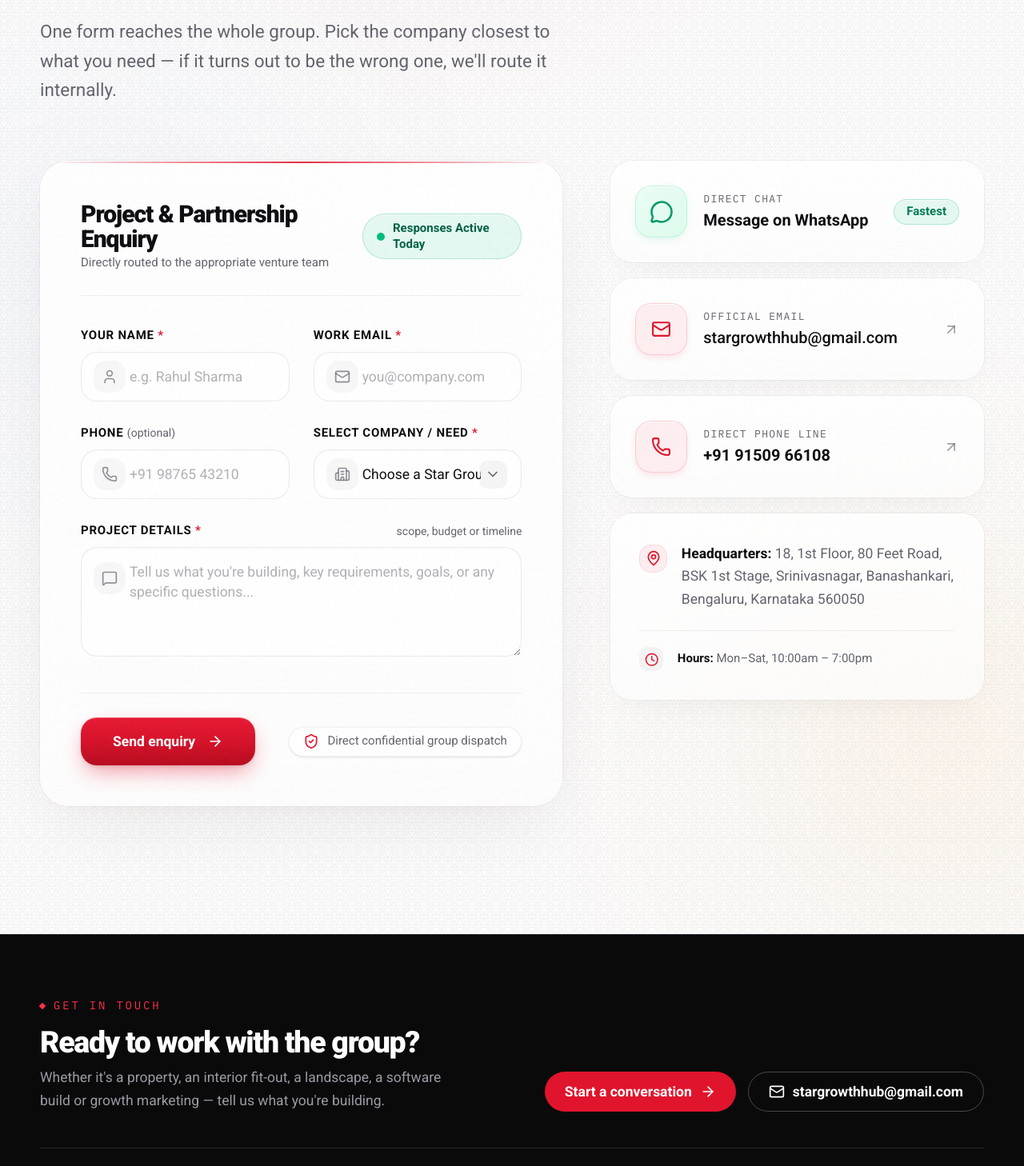
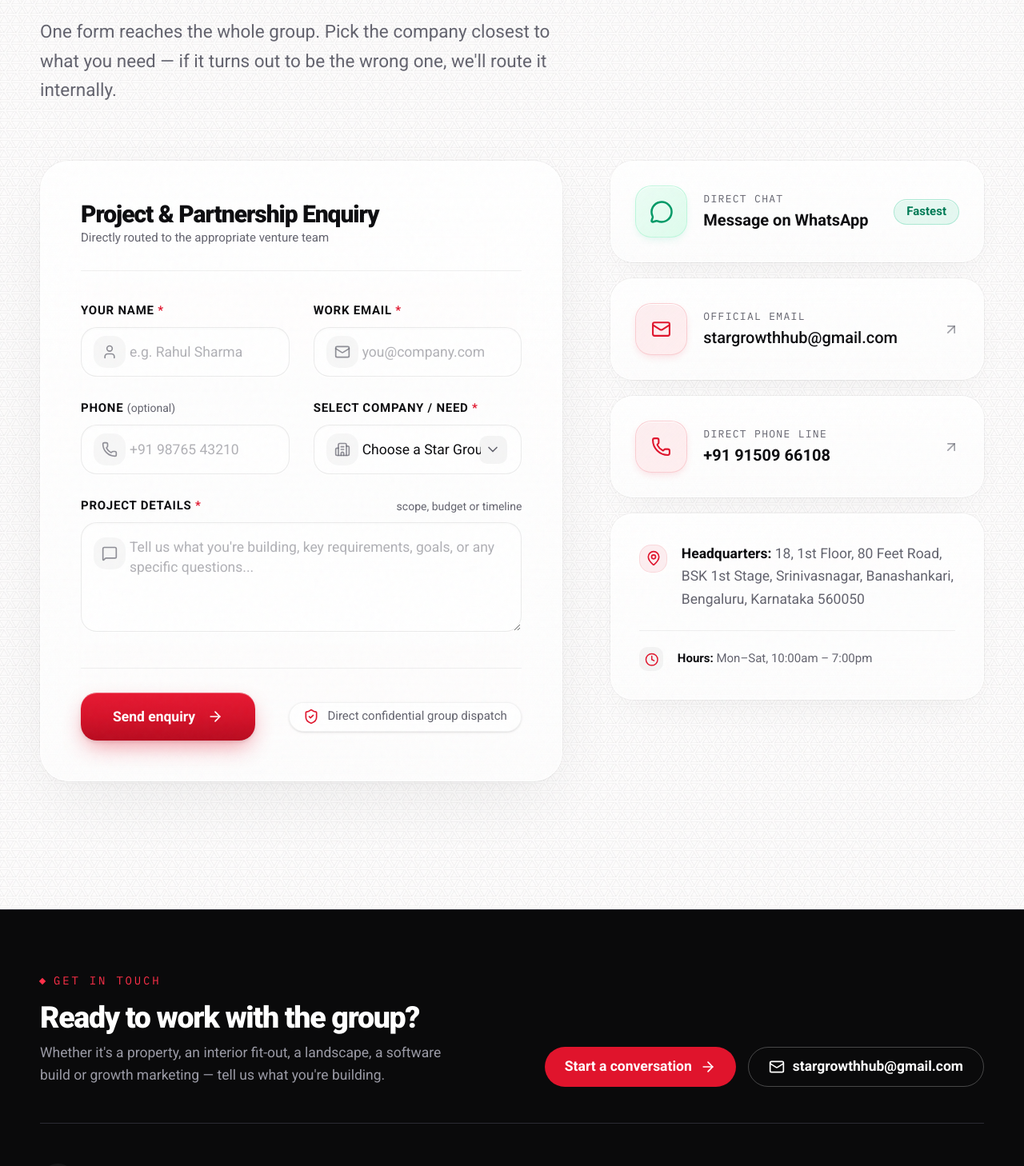
Before and after one commit to dhanushkumar-merndev/stargroups, a Next.js app: page /enquiry in a window 1280 px wide. Shown: the part 460-1918 px from the top of the page at 80% size. Built offline with nearby package versions, Linux system fonts and the light colour scheme.

Commit message:
refactor: optimize responsive footer layout, add mobile drawer state management, and simplify design aesthetics by removing decorative ambient glows

```diff
--- a/src/app/contact/page.tsx
+++ b/src/app/contact/page.tsx
@@ -25,22 +25,10 @@ export default function ContactPage() {
   return (
     <>
       <section className="sg-grain relative overflow-hidden bg-sg-paper pb-20 pt-36 lg:pb-28 lg:pt-44">
-        {/* Background Decorative Gridlines & Ambient Glows */}
+        {/* Background Decorative Gridlines */}
         <div
           aria-hidden="true"
           className="sg-gridlines pointer-events-none absolute inset-0"
-        />
-        <div
-          aria-hidden="true"
-          className="pointer-events-none absolute -top-24 right-1/4 h-96 w-96 rounded-full bg-rose-500/10 blur-[130px]"
-        />
-        <div
-          aria-hidden="true"
-          className="pointer-events-none absolute bottom-10 -left-20 h-[400px] w-[400px] rounded-full bg-amber-500/10 blur-[140px]"
-        />
-        <div
-          aria-hidden="true"
-          className="pointer-events-none absolute top-1/2 left-1/3 -translate-y-1/2 h-[450px] w-[450px] rounded-full bg-blue-500/5 blur-[150px]"
         />
 
         <div className="relative mx-auto max-w-[1400px] px-4 sm:px-6 lg:px-10">
--- a/src/app/enquiry/enquiry-form.tsx
+++ b/src/app/enquiry/enquiry-form.tsx
@@ -91,7 +91,6 @@ export function EnquiryForm() {
   if (state.status === "success") {
     return (
       <div className="relative overflow-hidden rounded-[28px] sm:rounded-[36px] border border-white/80 bg-gradient-to-b from-white/95 via-white/85 to-white/70 p-8 sm:p-14 text-center shadow-[0_30px_90px_-20px_rgba(0,0,0,0.08),0_12px_36px_-12px_rgba(0,0,0,0.03),inset_0_1px_1px_rgba(255,255,255,1)] ring-1 ring-black/[0.04] backdrop-blur-2xl">
-        <div className="absolute inset-x-0 top-0 h-[2px] bg-gradient-to-r from-emerald-400 via-emerald-500 to-teal-400" />
         <span className="mx-auto mb-6 flex h-16 w-16 items-center justify-center rounded-2xl bg-gradient-to-br from-emerald-50 to-emerald-100/70 text-emerald-600 border border-emerald-200/60 shadow-[0_8px_20px_-6px_rgba(16,185,129,0.3),inset_0_1px_0_rgba(255,255,255,1)]">
           <Check className="h-8 w-8" strokeWidth={2.5} />
         </span>
@@ -112,31 +111,16 @@ export function EnquiryForm() {
   return (
     <form
       action={formAction}
-      className="relative overflow-hidden rounded-[28px] sm:rounded-[36px] border border-white/80 bg-gradient-to-b from-white/90 via-white/80 to-white/65 p-5 sm:p-8 md:p-10 shadow-[0_30px_90px_-20px_rgba(0,0,0,0.08),0_10px_30px_-10px_rgba(224,20,44,0.04),inset_0_1px_1px_rgba(255,255,255,1),inset_0_-1px_1px_rgba(0,0,0,0.02)] ring-1 ring-black/[0.04] backdrop-blur-2xl"
+      className="relative overflow-hidden rounded-[28px] sm:rounded-[36px] border border-white/80 bg-gradient-to-b from-white/90 via-white/80 to-white/65 p-5 sm:p-8 md:p-10 shadow-[0_30px_90px_-20px_rgba(0,0,0,0.07),0_10px_30px_-10px_rgba(0,0,0,0.03),inset_0_1px_1px_rgba(255,255,255,1)] ring-1 ring-black/[0.04] backdrop-blur-2xl"
     >
-      {/* Specular Top Edge Gloss Line */}
-      <div className="pointer-events-none absolute inset-x-0 top-0 h-[2px] bg-gradient-to-r from-transparent via-sg-red to-transparent opacity-90" />
-      <div className="pointer-events-none absolute inset-x-8 top-[2px] h-[1px] bg-gradient-to-r from-transparent via-white to-transparent" />
-
       {/* Header bar */}
-      <div className="mb-6 sm:mb-8 flex flex-col sm:flex-row sm:items-center justify-between gap-3 border-b border-black/[0.06] pb-5 sm:pb-6">
-        <div>
+      <div className="mb-6 sm:mb-8 border-b border-black/[0.06] pb-5 sm:pb-6">
         <h3 className="font-display text-xl sm:text-2xl font-bold tracking-tight text-sg-dark-ink">
           Project &amp; Partnership Enquiry
         </h3>
         <p className="mt-1 text-xs text-sg-dark-muted">
           Directly routed to the appropriate venture team
         </p>
-        </div>
-        <div className="self-start sm:self-auto">
-          <span className="inline-flex items-center gap-2 rounded-full border border-emerald-500/25 bg-emerald-500/10 px-3.5 py-1.5 text-xs font-semibold text-emerald-800 shadow-[inset_0_1px_0_rgba(255,255,255,0.7)] backdrop-blur-md">
-            <span className="relative flex h-2 w-2">
-              <span className="animate-ping absolute inline-flex h-full w-full rounded-full bg-emerald-400 opacity-75" />
-              <span className="relative inline-flex rounded-full h-2 w-2 bg-emerald-500" />
-            </span>
-            Responses Active Today
-          </span>
-        </div>
       </div>
 
       {/* Honeypot */}
--- a/src/app/enquiry/page.tsx
+++ b/src/app/enquiry/page.tsx
@@ -24,20 +24,6 @@ export default function EnquiryPage() {
       <div
         aria-hidden="true"
         className="sg-gridlines pointer-events-none absolute inset-0"
-      />
-
-      {/* Ambient Diffuse Light Orbs for Authentic Apple Glass Refraction */}
-      <div
-        aria-hidden="true"
-        className="pointer-events-none absolute -top-24 left-1/4 h-96 w-96 rounded-full bg-rose-500/10 blur-[130px]"
-      />
-      <div
-        aria-hidden="true"
-        className="pointer-events-none absolute top-1/2 -left-20 h-[450px] w-[450px] -translate-y-1/2 rounded-full bg-blue-500/5 blur-[150px]"
-      />
-      <div
-        aria-hidden="true"
-        className="pointer-events-none absolute bottom-10 -right-20 h-[400px] w-[400px] rounded-full bg-amber-500/10 blur-[140px]"
       />
 
       <div className="relative mx-auto max-w-[1400px] px-4 sm:px-6 lg:px-10">
--- a/src/components/site-footer.tsx
+++ b/src/components/site-footer.tsx
@@ -28,17 +28,17 @@ export function SiteFooter() {
               build or growth marketing — tell us what you&apos;re building.
             </p>
           </div>
-          <div className="flex flex-wrap items-center gap-3">
+          <div className="flex w-full flex-col gap-3 sm:w-auto sm:flex-row sm:flex-wrap sm:items-center">
             <Link
               href="/enquiry"
-              className="group inline-flex h-10 items-center gap-2 rounded-full bg-sg-red px-5 text-sm font-semibold text-white transition-all duration-300 hover:bg-sg-red-bright hover:shadow-[0_10px_40px_-8px_rgba(224,20,44,0.7)]"
+              className="group inline-flex h-10 w-full items-center justify-center gap-2 rounded-full bg-sg-red px-5 text-sm font-semibold text-white transition-all duration-300 hover:bg-sg-red-bright hover:shadow-[0_10px_40px_-8px_rgba(224,20,44,0.7)] sm:w-auto"
             >
               Start a conversation
               <ArrowRight className="h-4 w-4 transition-transform group-hover:translate-x-1" />
             </Link>
             <a
               href={`mailto:${GROUP_EMAIL}`}
-              className="inline-flex h-10 items-center gap-2 rounded-full border border-white/25 px-5 text-sm font-semibold text-white transition-all duration-300 hover:border-white hover:bg-white hover:text-sg-black"
+              className="inline-flex h-10 w-full items-center justify-center gap-2 rounded-full border border-white/25 px-5 text-sm font-semibold text-white transition-all duration-300 hover:border-white hover:bg-white hover:text-sg-black sm:w-auto"
             >
               <Mail className="h-4 w-4" />
               {GROUP_EMAIL}
--- a/src/components/site-header.tsx
+++ b/src/components/site-header.tsx
@@ -10,6 +10,13 @@ import { companies, GROUP_LOGO } from "@/lib/companies";
 import { cn } from "@/lib/utils";
 
 const navLinks = [
+  { href: "/about", label: "About" },
+  { href: "/companies", label: "Companies" },
+  { href: "/contact", label: "Contact" },
+];
+
+const mobileNavLinks = [
+  { href: "/", label: "Home" },
   { href: "/about", label: "About" },
   { href: "/companies", label: "Companies" },
   { href: "/contact", label: "Contact" },
@@ -45,6 +52,19 @@ export function SiteHeader() {
       document.body.style.overflow = "";
     };
   }, [mobileOpen]);
+
+  // A drawer opened on a phone can otherwise remain logically open if the
+  // viewport is resized to desktop, leaving the page scroll-locked.
+  useEffect(() => {
+    const desktopQuery = window.matchMedia("(min-width: 1024px)");
+    const closeOnDesktop = () => {
+      if (desktopQuery.matches) setMobileOpen(false);
+    };
+
+    closeOnDesktop();
+    desktopQuery.addEventListener("change", closeOnDesktop);
+    return () => desktopQuery.removeEventListener("change", closeOnDesktop);
+  }, []);
 
   useEffect(() => {
     const onKey = (e: KeyboardEvent) => {
@@ -202,7 +222,7 @@ export function SiteHeader() {
       {mobileOpen && (
         <div className="fixed inset-0 z-40 overflow-y-auto bg-white px-6 pb-16 pt-24 lg:hidden">
           <nav className="flex flex-col gap-1">
-            {navLinks.map((link) => (
+            {mobileNavLinks.map((link) => (
               <div key={link.href}>
                 <Link
                   href={link.href}
```
Lines whose indentation alone changed are shown as unchanged.
